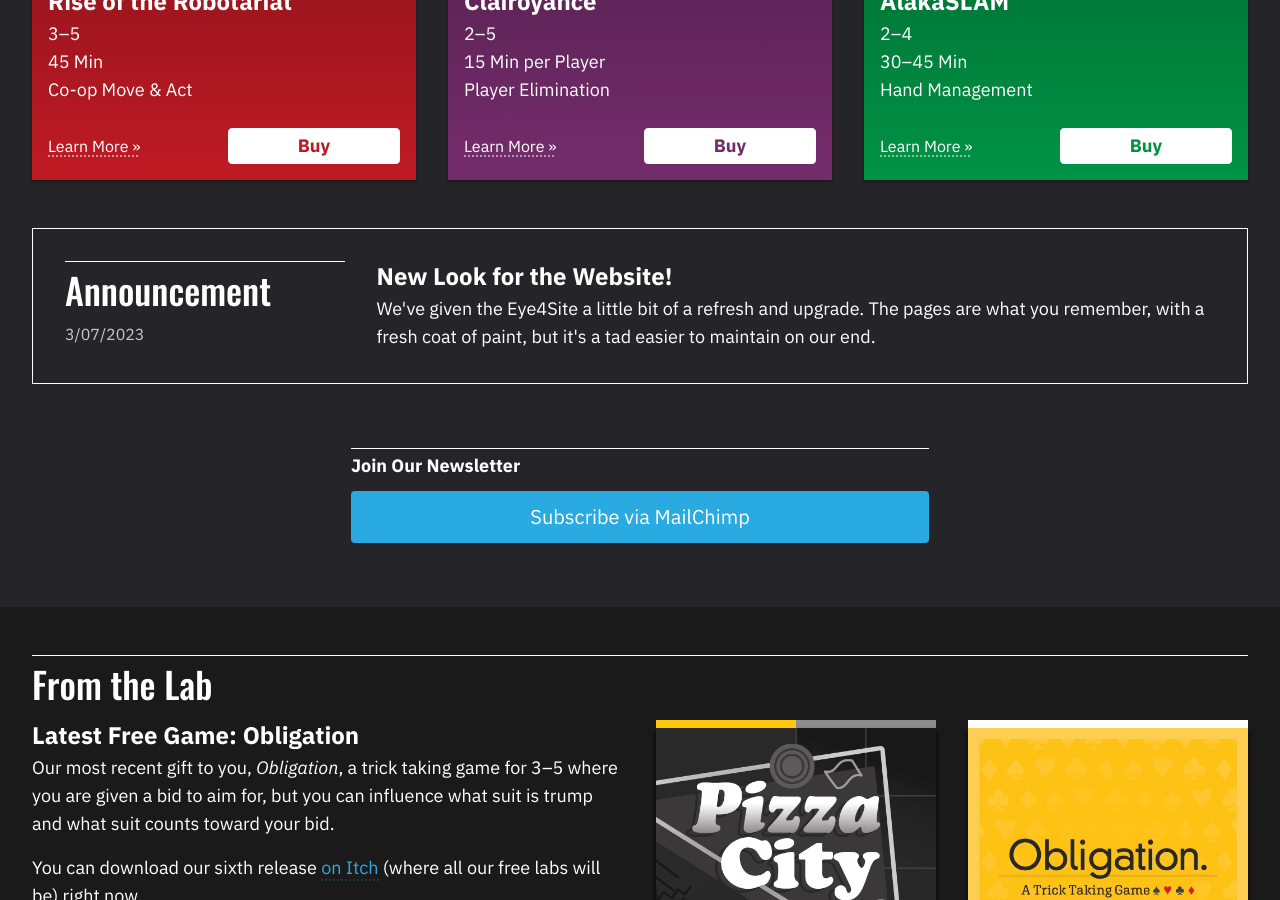
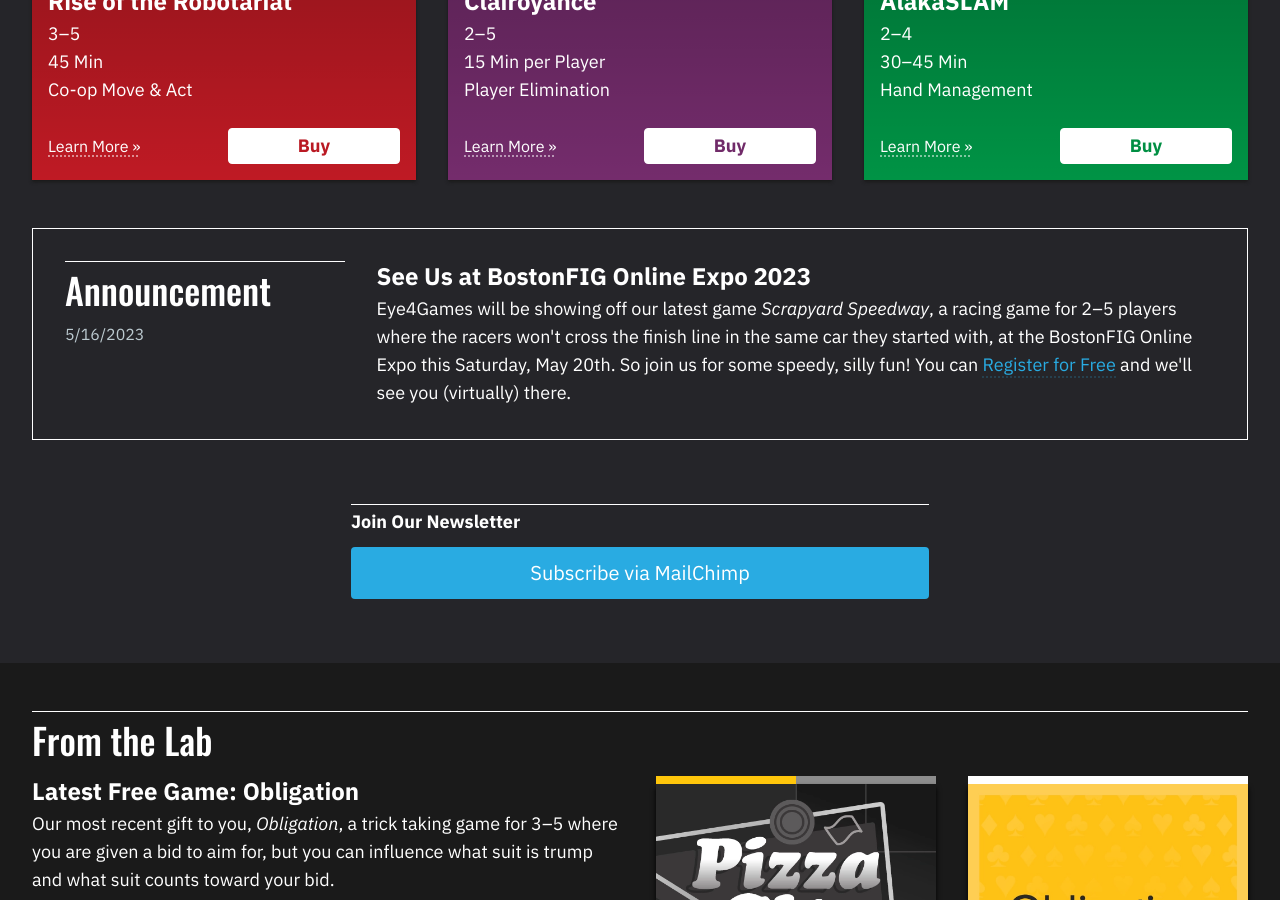
Before and after one commit to Eye4Games/eye4site, a Jekyll site: the page built from index.html, in a window 1280 px wide and 900 px high, scrolled down 600 px. Built offline with Jekyll 4.4.1, drawn with Linux system fonts in a browser that asks for light colours.

Commit message:
Announce BFIG Online Expo

```diff
--- a/_includes/announcement.html
+++ b/_includes/announcement.html
@@ -2,11 +2,11 @@
     <div class="announcementWrap">
         <hgroup class="announcementHead">
             <h1>Announcement</h1>
-            <time>3/07/2023</time>
+            <time>5/16/2023</time>
         </hgroup>
         <div class="announcementBody">
-            <h2>New Look for the Website!</h2>
-            <p>We've given the Eye4Site a little bit of a refresh and upgrade. The pages are what you remember, with a fresh coat of paint, but it's a tad easier to maintain on our end.</p>
+            <h2>See Us at BostonFIG Online Expo 2023</h2>
+            <p>Eye4Games will be showing off our latest game <em>Scrapyard Speedway</em>, a racing game for 2–5 players where the racers won't cross the finish line in the same car they started with, at the BostonFIG Online Expo this Saturday, May 20th. So join us for some speedy, silly fun! You can <a href="https://www.eventbrite.com/e/bostonfig-online-expo-2023-tickets-615008766777">Register for Free</a> and we'll see you (virtually) there.</p>
         </div>
     </div>
 </section>
```
